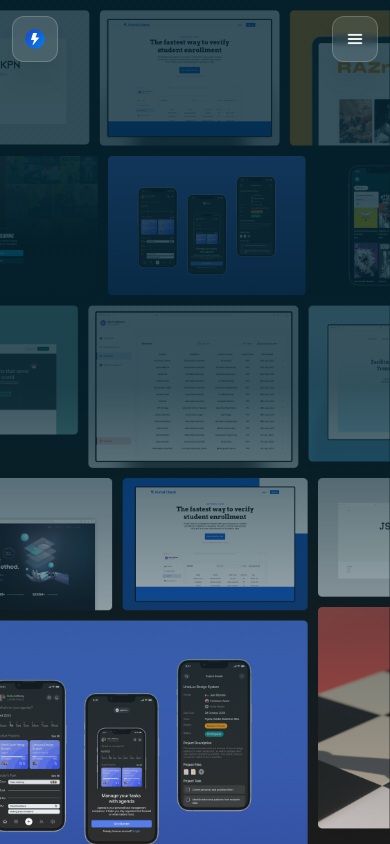
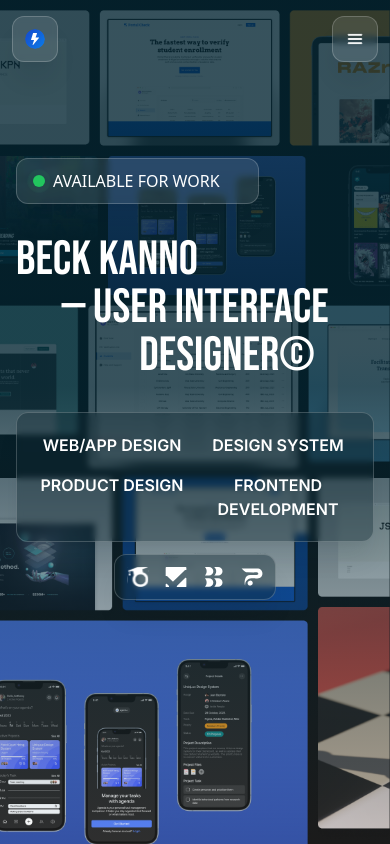
Before and after one commit to altBeck/noble, a React (Vite) app: page / in a window 390 px wide. Built offline with nearby package versions, Linux system fonts and the light colour scheme.

Commit message:
update-header

```diff
--- a/src/App.css
+++ b/src/App.css
@@ -6,10 +6,41 @@
 }
 
 .point {
-  box-shadow: 0px 20px 24px -4px rgba(16, 24, 40, 0.08), 0px 8px 8px -4px rgba(16, 24, 40, 0.03);
+  box-shadow: 0px 20px 24px -4px rgba(16, 24, 40, 0.08),
+    0px 8px 8px -4px rgba(16, 24, 40, 0.03);
   backdrop-filter: blur(3px);
 }
 
 .dexter {
   box-shadow: 0px 20px 24px -4px rgba(16, 24, 40, 0.08);
 }
+
+.body {
+  border-radius: 12px;
+  border: 1px solid rgba(255, 255, 255, 0.2);
+  background: rgba(16, 42, 52, 0.4);
+  box-shadow: 0px 20px 24px -4px rgba(16, 24, 40, 0.08),
+    0px 8px 8px -4px rgba(16, 24, 40, 0.03);
+  backdrop-filter: blur(3px);
+}
+
+.body-work {
+  border-radius: 12px;
+  border: 1px solid rgba(255, 255, 255, 0.2);
+
+  background: rgba(16, 42, 52, 0.4);
+
+  box-shadow: 0px 20px 24px -4px rgba(16, 24, 40, 0.08),
+    0px 8px 8px -4px rgba(16, 24, 40, 0.03);
+  backdrop-filter: blur(3px);
+}
+
+.work {
+  border-radius: 12px;
+  border: 1px solid rgba(255, 255, 255, 0.20);
+
+  background: rgba(255, 255, 255, 0.10);
+
+  box-shadow: 0px 20px 24px -4px rgba(16, 24, 40, 0.08), 0px 8px 8px -4px rgba(16, 24, 40, 0.03);
+  backdrop-filter: blur(3px);
+}
--- /dev/null
+++ b/src/components/header/Header.tsx
@@ -0,0 +1,71 @@
+import och from "../../assets/img/och-logo.svg";
+import brz from "../../assets/img/breezr-logo.svg";
+import pc from "../../assets/img/pc-logo.svg";
+import pup from "../../assets/img/puplar.svg";
+
+
+const Header = () => {
+  return (
+    <div className="text-center">
+      <div className="work w-[68%] py-2.5 uppercase">
+        <p className="ml-4 flex items-center m-0 md:pb-0 space-x-2">
+          <span className="relative flex h-3 w-3">
+            <span className="animate-ping absolute inline-flex h-full w-full rounded-full bg-green-400 opacity-75"></span>
+            <span className="relative inline-flex rounded-full h-3 w-3 bg-green-500"></span>
+          </span>
+          <span className="font-medium !text-white">Available for work
+          </span>
+        </p>
+      </div>
+
+      <div className="font-display mx-auto text-5xl text-white mt-8">
+        <h1 className="text-left">beck kanno</h1>
+          <h1 className="leading-[3rem]">— user interface <br /><span className="ml-16">designer©</span>
+        </h1>
+      </div>
+
+      <div className="font-body uppercase font-semibold text-xl mx-auto mt-8 body p-5">
+        <div className="grid grid-cols-2 gap-4 text-base">
+          <p>web/app design</p>
+          <p>design system</p>
+          <p>product design</p>
+          <p>frontend development</p>
+        </div>
+      </div>
+        <div className="flex body-work mx-auto justify-center space-x-4 w-[45%] py-3 mt-3">
+          <img
+          src={och}
+          alt="OnlineCourseHost.Clogo"
+          width={22}
+          height={22}
+          />
+
+
+          <img
+          src={pc}
+          alt="Portal Check logo"
+          width={22}
+          height={22}
+          />
+
+
+          <img
+          src={brz}
+          alt="Breeze logo"
+          width={22}
+          height={22}
+          />
+
+
+          <img
+          src={pup}
+          alt="Puplar logo"
+          width={22}
+          height={22}
+          />
+        </div>
+    </div>
+  )
+}
+
+export default Header
--- a/src/components/index.ts
+++ b/src/components/index.ts
@@ -1 +1,2 @@
 export { default as Navbar } from './navbar/Navbar';
+export { default as Header } from './header/Header';
--- a/src/pages/home/Home.tsx
+++ b/src/pages/home/Home.tsx
@@ -1,11 +1,11 @@
 import mobile from "../../assets/heat.png";
-import { Navbar } from "../../components";
+import { Navbar, Header } from "../../components";
 
 const Home = () => {
   return (
     <main className="h-screen flex flex-col bg-gradient-to-b from-regal-100 via-black-40% md:via-35% lg:via-25% xl:via-50% to-regal-200">
 
-      <div className="fixed">
+      <div className="fixed z-50">
         <Navbar />
       </div>
       <div className="-z-50">
@@ -14,7 +14,11 @@ const Home = () => {
           alt="Portfolio Preview"
           className="w-full block md:hidden"
         />
+
       </div>
+      <section className="md:hidden block mx-auto -mt-[180%] p-4">
+        <Header />
+      </section>
     </main>
   )
 }
```
